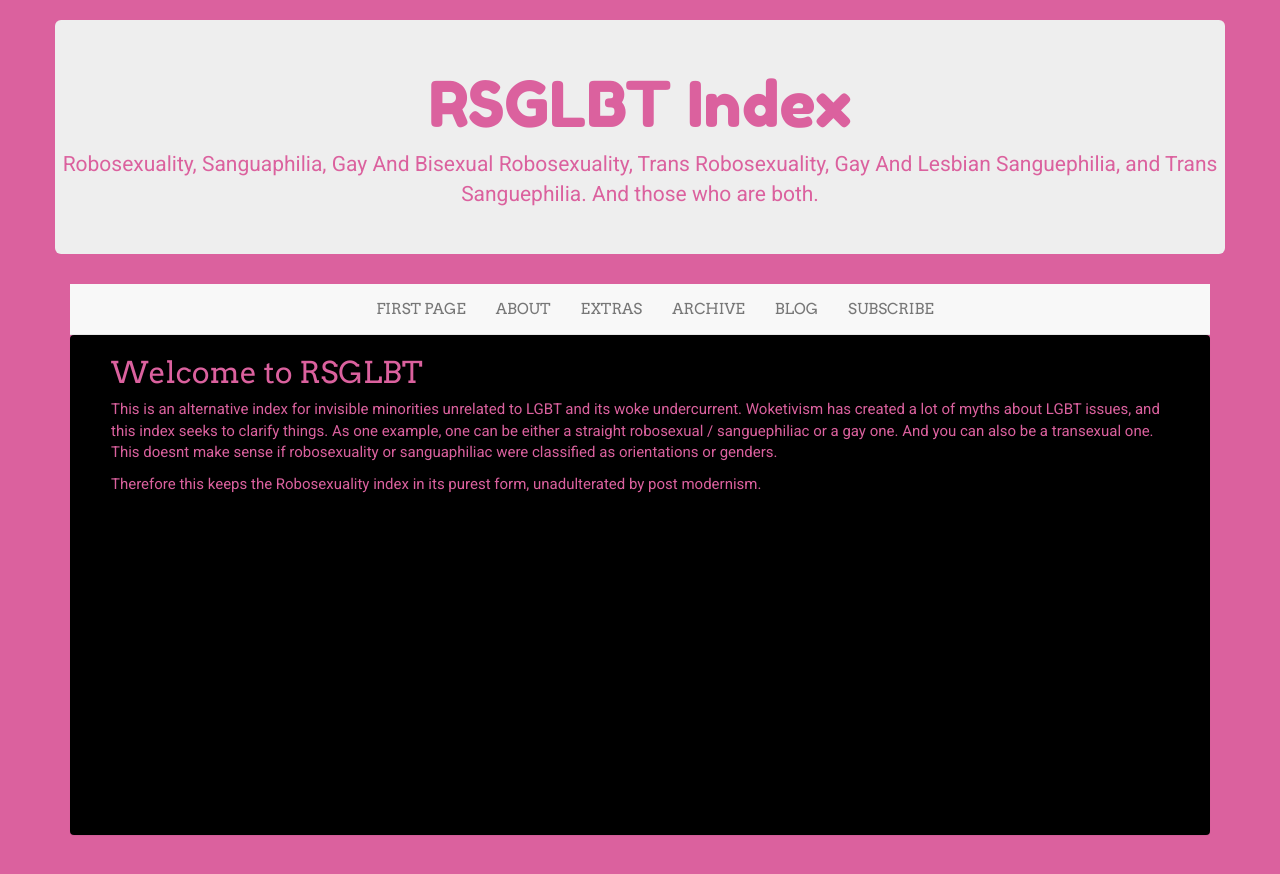
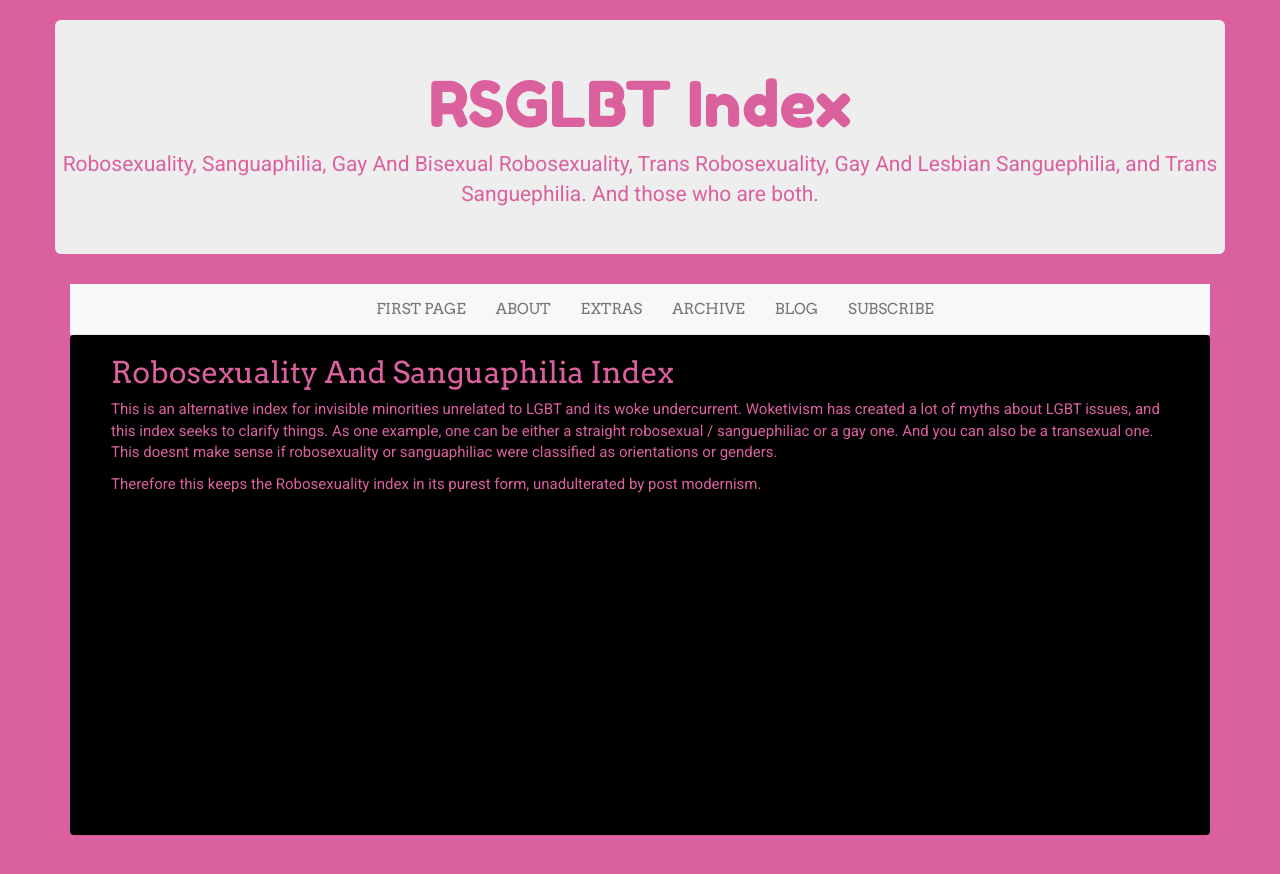
Before and after one commit to LWFlouisa/rsglbtindex, a Jekyll site: the page built from index.md, in a window 1280 px wide. Shown: the top 874 px of the page. Built offline with Jekyll 4.4.1, drawn with Linux system fonts in a browser that asks for light colours; nearby versions of some CDN libraries.

Commit message:
Update index.md

```diff
--- a/index.md
+++ b/index.md
@@ -3,7 +3,7 @@ layout: default
 title: About
 permalink: /index.html
 ---
-# Welcome to RSGLBT
+# Robosexuality And Sanguaphilia Index
 
 This is an alternative index for invisible minorities unrelated to LGBT and its woke undercurrent. Woketivism has created a lot of myths about LGBT issues, and this index seeks to clarify things. As one example, one can be either a straight robosexual / sanguephiliac or a gay one. And you can also be a transexual one. This doesnt make sense if robosexuality or sanguaphiliac were classified as orientations or genders.
 
```
